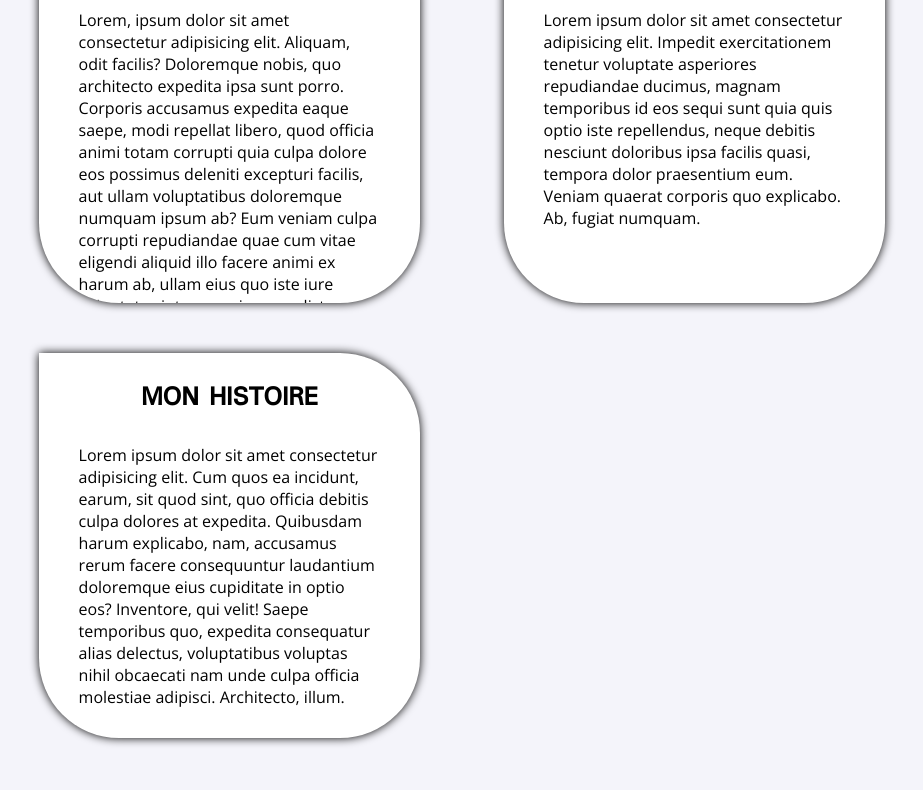
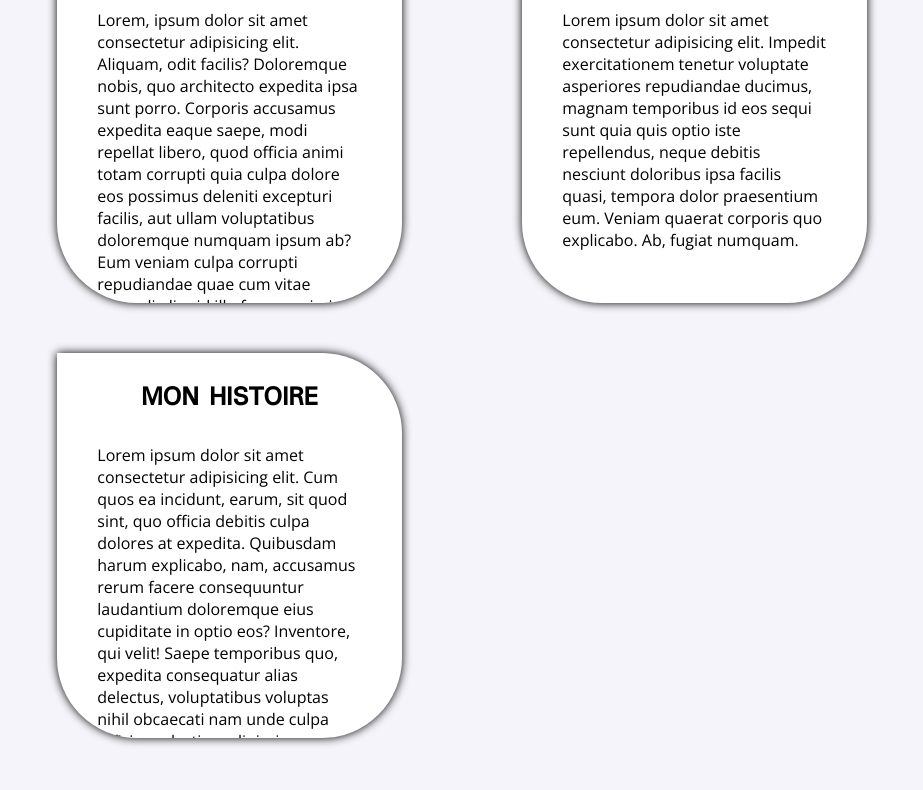
Before and after one commit to gabrielprl/SousLocHome, a website: page index.html in a window 1280 px wide. Shown: the part 1161-1951 px from the top of the page, without its empty margins (178-1101 px from the left). Drawn offline with Linux system fonts and the light colour scheme.

Commit message:
bug bulles

```diff
--- a/sass/_general.scss
+++ b/sass/_general.scss
@@ -122,7 +122,7 @@ main{
         .bulles{
           background: #fff;
           margin: auto;
-          width: 92%;
+          width: 83%;
           height: 385px;
           border-radius: 80px;
           border-top-left-radius: 0;
```
Also changed, not shown: css/main.css.
